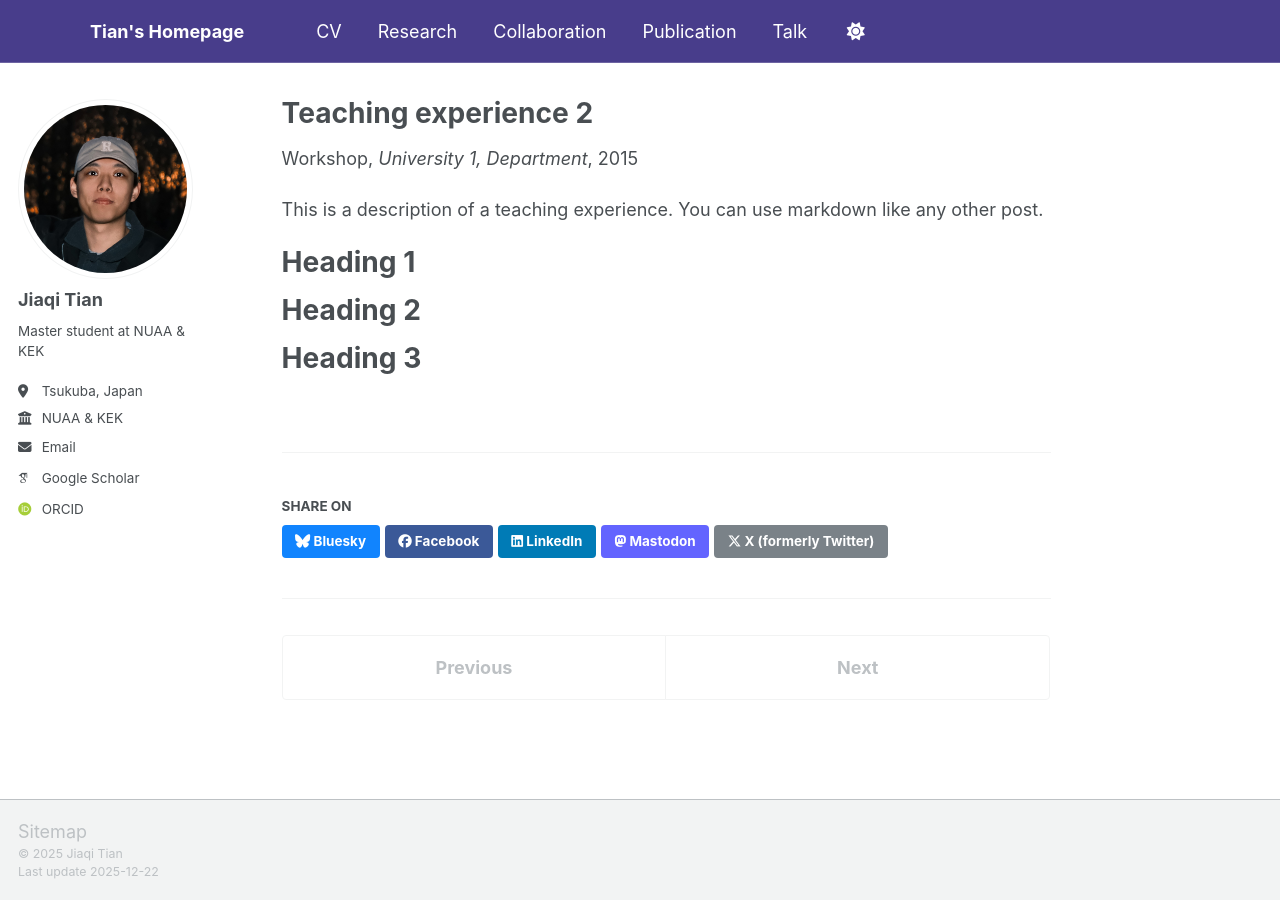
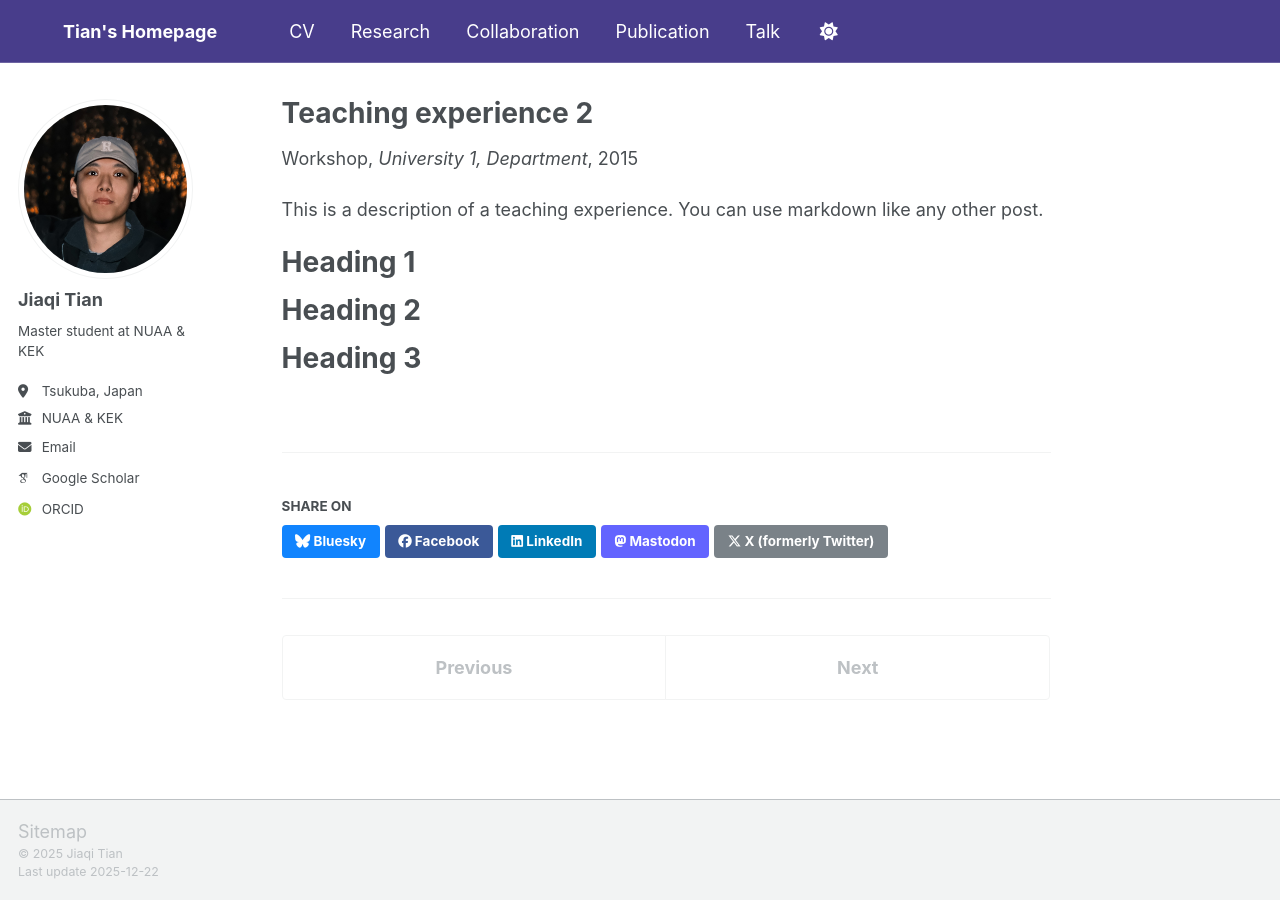
Before and after one commit to T-plus7/JiaqiTian.github.io, a Jekyll site: the page built from _teaching/2015-spring-teaching-2.md, in a window 1280 px wide. Built offline with Jekyll 4.4.1, drawn with Linux system fonts in a browser that asks for light colours; some web fonts are replaced; a script bundle is joined from its source files by our own code; library files that are not in the unit come from our copies.

Commit message:
Adjust navigation spacing

```diff
--- a/_sass/layout/_navigation.scss
+++ b/_sass/layout/_navigation.scss
@@ -104,7 +104,7 @@
     }
 
     &:first-child {
-      margin-left: -3rem;
+      margin-left: 0rem;
 
       a {
         border-top-left-radius: $border-radius;
@@ -178,7 +178,7 @@
   background: #483D8B; /* Dark slate blue - between navy and purple */
 
   .visible-links {
-    margin-left: 4rem; /* shift nav items right from CV */
+    margin-left: 2.5rem; /* shift nav items right from CV */
   }
 
   a {
```
